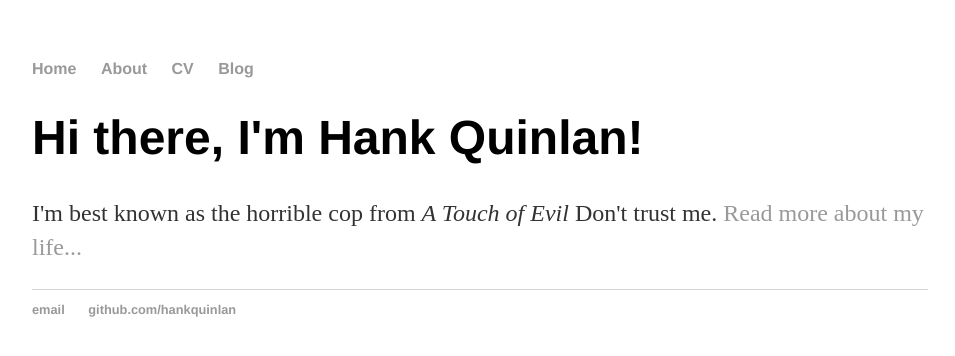
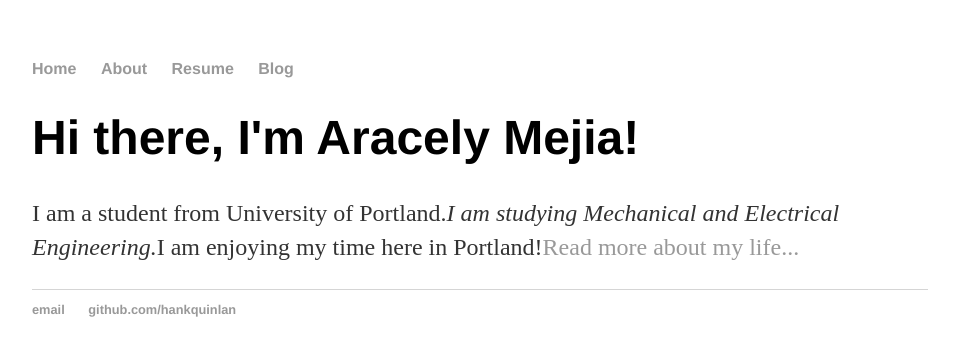
Before and after one commit to aracelymejia/aracelymejia.github.io, a plain HTML site: page index.html in a window 1280 px wide. Shown: the whole page, without its empty margins (160-1115 px from the left). Drawn offline with Linux system fonts and the light colour scheme; files that its build step writes are made by us from their sources.

Commit message:
Update index.html

```diff
--- a/index.html
+++ b/index.html
@@ -1,7 +1,7 @@
 <!DOCTYPE html>
 <html>
 	<head>
-		<title>Hank Quinlan, Horrible Cop</title>
+		<title>Aracely Mejia</title>
 		<!-- link to main stylesheet -->
 		<link rel="stylesheet" type="text/css" href="/css/main.css">
 	</head>
@@ -10,14 +10,14 @@
     		<ul>
         		<li><a href="/">Home</a></li>
 	        	<li><a href="/about">About</a></li>
-        		<li><a href="/cv">CV</a></li>
+        		<li><a href="/cv">Resume</a></li>
         		<li><a href="/blog">Blog</a></li>
     		</ul>
 		</nav>
 		<div class="container">
     		<div class="blurb">
-        		<h1>Hi there, I'm Hank Quinlan!</h1>
-				<p>I'm best known as the horrible cop from <em>A Touch of Evil</em> Don't trust me. <a href="/about">Read more about my life...</a></p>
+        		<h1>Hi there, I'm Aracely Mejia!</h1>
+				<p>I am a student from University of Portland.<em>I am studying Mechanical and Electrical Engineering.</em>I am enjoying my time here in Portland!<a href="/about">Read more about my life...</a></p>
     		</div><!-- /.blurb -->
 		</div><!-- /.container -->
 		<footer>
```
